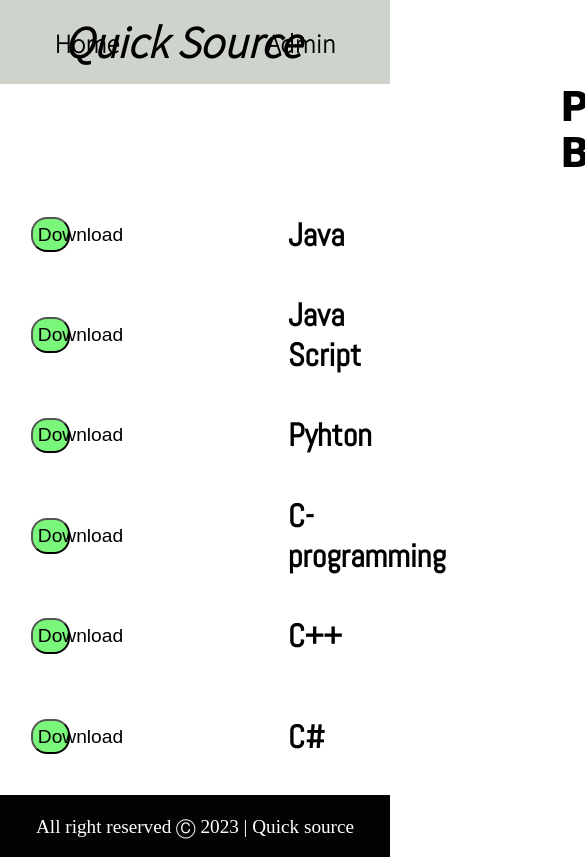
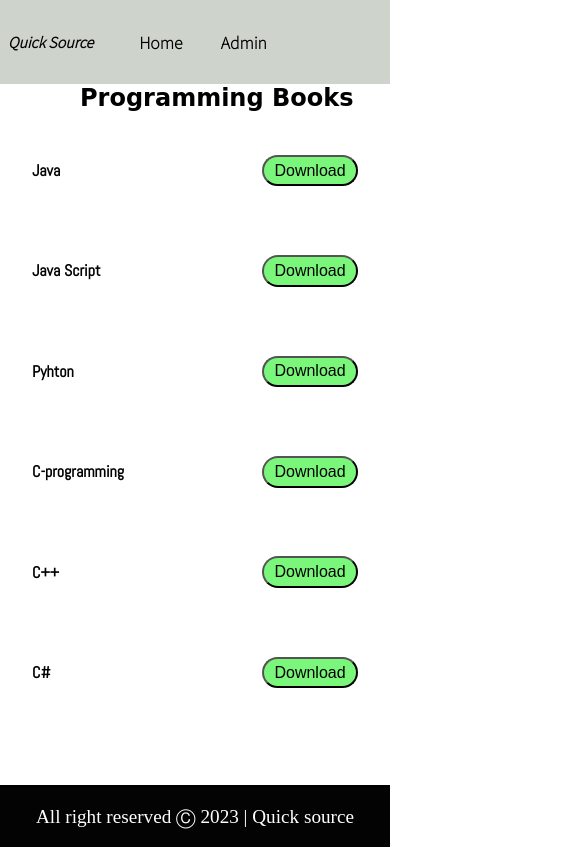
Before and after one commit to Nitesh1404/Quick-Source, a website: page programmingBooks.html in a window 390 px wide. Shown: the top 857 px of the page, 585 px wide, since content can reach past the window. Drawn offline with Linux system fonts and the light colour scheme; a web font is replaced by a local one.

Commit message:
responsive

```diff
--- a/programmingBooks.html
+++ b/programmingBooks.html
@@ -34,14 +34,16 @@
 			<!-- <ul> -->
 			<h1 class="pos">Java</h1>
 			<!-- </ul> -->
-			<a href="/download-J/642c1940bdcfcef0e761d023" class=" button"><button class="btn">Download</button></a>
+			<a href="/download-J/642c1940bdcfcef0e761d023" class=" button"><button
+					class="btn btnNew">Download</button></a>
 		</div>
 
 		<div class="book_col">
 			<!-- <ul> -->
 			<h1 class="pos">Java Script </h1>
 			<!-- </ul> -->
-			<a href="/download-JS/644a2661820ad07632e20ff1" class="button"><button class="btn">Download</button></a>
+			<a href="/download-JS/644a2661820ad07632e20ff1" class="button"><button
+					class="btn btnNew">Download</button></a>
 		</div>
 
 
@@ -49,7 +51,8 @@
 			<!-- <ul> -->
 			<h1 class="pos">Pyhton </h1>
 			<!-- </ul> -->
-			<a href="/download-PY/642c19e0bdcfcef0e761d5ed" class="button"><button class="btn">Download</button></a>
+			<a href="/download-PY/642c19e0bdcfcef0e761d5ed" class="button"><button
+					class="btn btnNew">Download</button></a>
 		</div>
 
 
@@ -57,7 +60,8 @@
 			<!-- <ul> -->
 			<h1 class="pos">C-programming </h1>
 			<!-- </ul> -->
-			<a href="/download-C/642c18d5bdcfcef0e761cddc" class="button"><button class="btn">Download</button></a>
+			<a href="/download-C/642c18d5bdcfcef0e761cddc" class="button"><button
+					class="btn btnNew">Download</button></a>
 		</div>
 
 
@@ -66,7 +70,8 @@
 			<h1 class="pos">C++</h1>
 			<!-- </ul> -->
 			<!-- <div class="button"> -->
-			<a href="/download-CPP/644a264f820ad07632e20fde" class="button"> <button class="btn">Download</button></a>
+			<a href="/download-CPP/644a264f820ad07632e20fde" class="button"> <button
+					class="btn btnNew">Download</button></a>
 
 		</div>
 
@@ -75,7 +80,8 @@
 			<h1 class="pos">C#</h1>
 			<!-- </ul> -->
 			<!-- <div class="button"> -->
-			<a href="/download-C2/644a266d820ad07632e20ff8" class="button"> <button class="btn">Download</button></a>
+			<a href="/download-C2/644a266d820ad07632e20ff8" class="button"> <button
+					class="btn btnNew">Download</button></a>
 
 		</div>
 
--- a/static/Semester_style.css
+++ b/static/Semester_style.css
@@ -47,3 +47,70 @@
 	position: absolute;
 	right: 20rem;
 }
+
+@media screen and (max-width:1300px) {
+	.book_box h2 {
+		font-size: 2rem;
+		margin-left: 15rem;
+	}
+
+	.book_col h1 {
+		font-size: 1.3rem;
+	}
+
+	.pos {
+		left: 9rem
+	}
+
+	.button {
+		right: 10rem;
+		font-size: 1rem;
+	}
+}
+
+@media screen and (max-width:700px) {
+
+	.book_box h2 {
+		font-size: 1.5rem;
+		margin-left: 7rem;
+	}
+
+	.book_col h1 {
+		font-size: 1rem;
+	}
+
+	.pos {
+		left: 5rem;
+	}
+
+	.btnNew {
+		font-size: 1rem;
+		width: 6rem;
+	}
+
+	.button {
+		right: 5rem;
+		/* width: 16rem; */
+		/* font-size: 1rem; */
+	}
+}
+
+@media screen and (max-width:450px) {
+	.book_box h2 {
+		/* font-size: 1.5rem; */
+		margin-left: 5rem;
+	}
+
+	.pos {
+		left: 2rem;
+	}
+
+	.button {
+		right: 2rem;
+	}
+
+	.btnNew {
+		font-size: 1rem;
+		/* width: 2rem; */
+	}
+}
--- a/static/admin_style.css
+++ b/static/admin_style.css
@@ -97,3 +97,39 @@
 	/* font-size: large; */
 	font-weight: bolder;
 }
+
+@media screen and (max-width: 1100px) {
+	.books {
+		flex-direction: column;
+		height: 100%;
+	}
+
+	.sem {
+		width: 80vw;
+		height: 30vh;
+	}
+
+	.file_name {
+		width: 40vw;
+	}
+
+	.btn {
+		width: 15vw;
+	}
+}
+
+@media screen and (max-width: 500px) {
+	.btn {
+		width: 10rem;
+		font-size: 1rem;
+	}
+
+	.sem {
+		width: 86vw;
+		height: 40vh;
+	}
+
+	.file_name {
+		width: 61vw;
+	}
+}
--- a/static/program_style.css
+++ b/static/program_style.css
@@ -1,6 +1,6 @@
 /* style sheet for pramming books */
 .program_book {
-    height: auto;
+    height: 83vh;
 }
 
 .program_book h2 {
@@ -8,3 +8,46 @@
     margin-left: 35rem;
     font-family: 'Alkatra', cursive;
 }
+
+@media screen and (max-width:1300px) {
+    .program_book h2 {
+        font-size: 2rem;
+        margin-left: 15rem;
+    }
+}
+
+@media screen and (max-width:700px) {
+    .program_book h2 {
+        font-size: 1.5rem;
+        margin-left: 7rem;
+    }
+
+    .btnNew {
+        font-size: 1rem;
+        width: 6rem;
+    }
+
+    .button {
+        right: 5rem;
+        /* width: 16rem; */
+        /* font-size: 1rem; */
+    }
+}
+
+@media screen and (max-width:450px) {
+    .program_book h2 {
+        /* font-size: 1.5rem; */
+        margin-left: 5rem;
+    }
+
+    .btnNew {
+        font-size: 1rem;
+        width: 6rem;
+    }
+
+    .button {
+        right: 2rem;
+        /* width: 16rem; */
+        /* font-size: 1rem; */
+    }
+}
--- a/static/style.css
+++ b/static/style.css
@@ -206,3 +206,62 @@
     list-style: none;
     text-decoration: none;
 } */
+
+
+/* media query responsive  */
+
+@media screen and (max-width: 1100px) {
+
+    /* body {
+        background-color: red;
+    } */
+    /* logo updating */
+    .logo {
+        font-size: 1.5rem;
+        left: 1rem;
+    }
+
+    /* navbar font  */
+    #nav ul li a {
+        font-size: 1rem;
+    }
+
+    #nav ul li {
+        padding: 0.7rem;
+    }
+
+    /* main box  */
+    .container {
+        align-items: center;
+        flex-direction: column;
+
+    }
+
+    .box {
+        width: 80vw;
+    }
+}
+
+
+@media screen and (max-width: 470px) {
+    .logo {
+        font-size: 1rem;
+        left: 0.5rem;
+    }
+
+    #nav ul a {
+        padding: 0px;
+    }
+
+    #nav ul li {
+        margin-left: 1rem;
+    }
+
+    #nav ul a:hover {
+        font: 1.3rem;
+    }
+
+    .box {
+        width: 84vw;
+    }
+}
```
Also changed, not shown: SemesterBooks.html (+76 -38 lines), home.html (+2 -0 lines).
